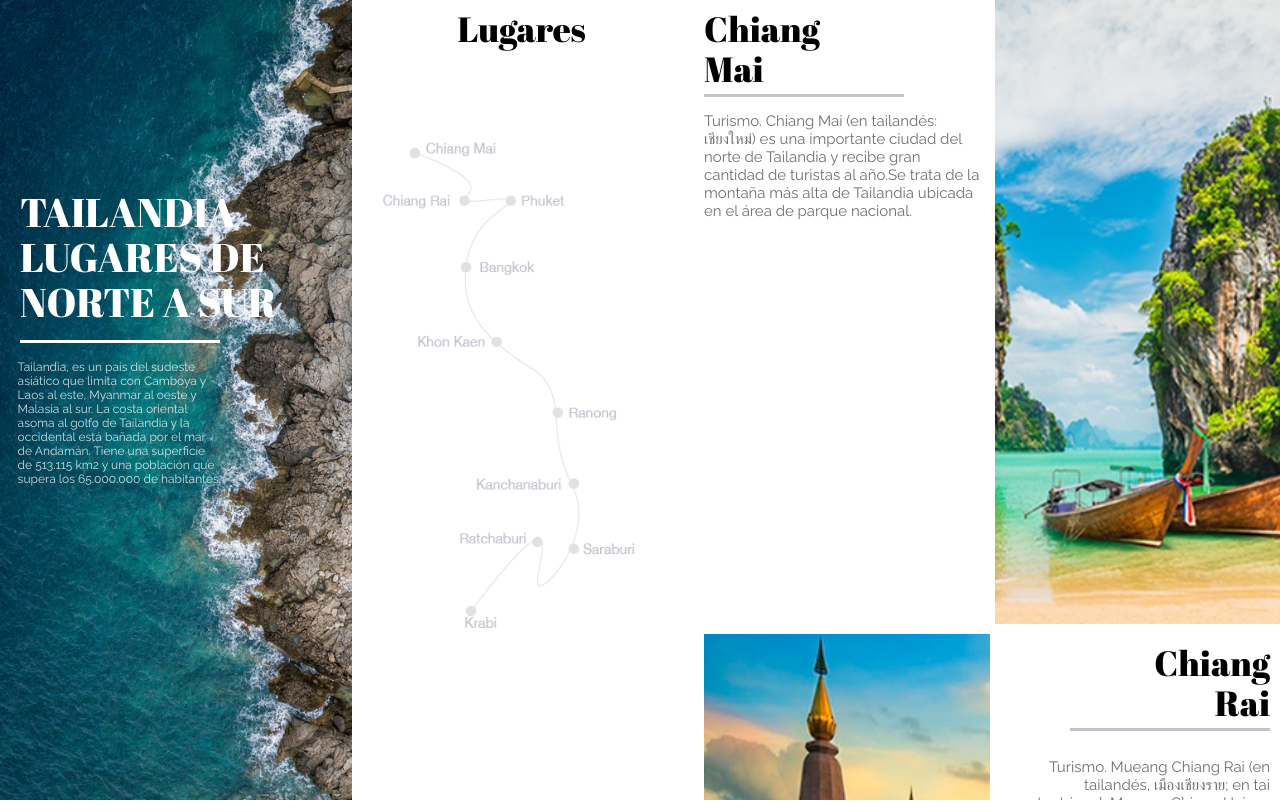
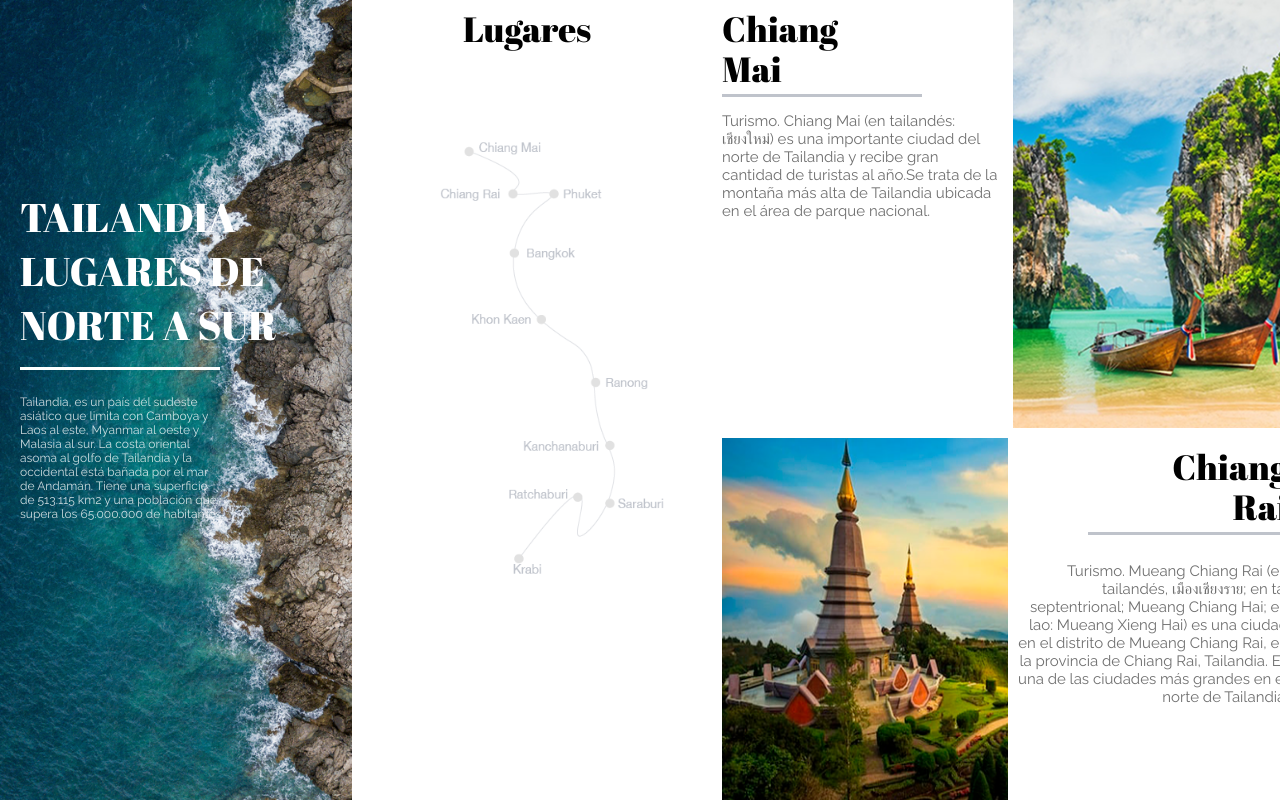
Before and after one commit to Zigaran/TailandiaProject, a plain HTML site: page index.html in a window 1280 px wide. Drawn offline with Linux system fonts and the light colour scheme.

Commit message:
Tailandia Proyect

```diff
--- a/index.html
+++ b/index.html
@@ -17,6 +17,10 @@
 
         }
 
+        .body::-webkit-scrollbar {
+            display: none;
+        }
+
         .container {
             display: grid;
             grid-auto-rows: 1fr;
@@ -27,16 +31,26 @@
         .descripciones {
             display: grid;
             overflow: auto;
-            grid-template-rows: 70% 70% 70% 70%;
-            grid-auto-columns: 1fr 1fr minmax(20%, 30%);
             height: 100vh;
             grid-row-gap: 10px;
             grid-column-gap: 5px;
         }
 
-        /* .bloque {
-            border: 3px solid black;
-        } */
+        .container {
+            -ms-overflow-style: none;
+        }
+
+        .descripciones {
+            -ms-overflow-style: none;
+        }
+
+        .container::-webkit-scrollbar {
+            display: none;
+        }
+
+        .descripciones::-webkit-scrollbar {
+            display: none;
+        }
 
         .pais {
             grid-row: 1 / span 2;
@@ -53,11 +67,13 @@
             position: relative;
             align-content: center;
             text-align: center;
+            justify-content: center;
         }
 
         .rutas img {
-            height: 90%;
+            height: 80%;
         }
+
 
         .rutas p {
             text-align: center;
@@ -88,16 +104,15 @@
             margin-left: 20px;
             position: absolute;
             color: white;
-            line-height: 45px;
         }
 
         .texto00 {
             font-size: .3em;
             font-family: 'Raleway', sans-serif;
             color: rgba(255, 255, 255, 0.8);
-            margin: 5% 0 0 5%;
+            margin: 5% 0 0 0%;
             position: absolute;
-            top: 330px;
+            top: 100%;
         }
 
         .texto1 {
@@ -115,7 +130,7 @@
 
         .img1 {
 
-            display: grid;
+            display: flex;
             position: relative;
         }
 
@@ -174,39 +189,118 @@
             color: #707070;
         }
 
-        @media all and (min-width: 320px) {
+        @media all and (max-width: 450px) {
             .container {
-                grid-template-columns: 50% 50%;
+                display: grid;
+                grid-template-columns: 100%;
+                grid-template-rows: 100%;
+
+            }
+
+            .rutas {
+                display: none;
+            }
+
+            .pais {
+                display: flex;
+                justify-content: center;
+                text-align: center;
+                position: relative;
+                width: 100%;
+            }
+
+            .rayota {
+                margin-left: 10%;
+            }
+
+            .texto00 {
+                margin-left: 10%;
+            }
+
+            .descripciones {
+                display: grid;
+                grid-template-columns: 1fr;
+                grid-template-rows: repeat(8, 1fr);
+                position: relative;
+            }
+
+            .container {
+                -ms-overflow-style: none;
+            }
+
+            .descripciones {
+                -ms-overflow-style: none;
+            }
+
+            .container::-webkit-scrollbar {
+                display: none;
+            }
+
+            .descripciones::-webkit-scrollbar {
+                display: none;
+            }
+        }
+
+        @media all and (min-width: 450px) {
+            .container {
+                grid-template-columns: minmax(280px, 50%) minmax(280px, 50%);
                 grid-template-rows: 100%;
             }
 
             .descripciones {
                 overflow: visible;
                 grid-template-rows: repeat(4, 78%);
-            }
+                grid-template-columns: 100% 100%;
             }
 
-        @media all and (max-width: 768px) {
+            .container {
+                -ms-overflow-style: none;
+            }
+
             .descripciones {
-                width: 100vw;
-                grid-template-columns: 1fr 1fr;
+                -ms-overflow-style: none;
+            }
+
+            .container::-webkit-scrollbar {
+                display: none;
+            }
+
+            .descripciones::-webkit-scrollbar {
+                display: none;
             }
         }
 
         @media all and (min-width: 768px) {
             .container {
-                grid-template-columns: 1fr 1fr 22%;
+                grid-template-columns: minmax(327px, 1fr) minmax(375px, 1fr) 30%;
             }
 
             .descripciones {
-                grid-template-rows: repeat(8, 78%);
+                grid-template-columns: 1fr;
+                grid-template-rows: repeat(8, 1fr);
                 overflow: auto;
+            }
+
+            .container {
+                -ms-overflow-style: none;
+            }
+
+            .descripciones {
+                -ms-overflow-style: none;
+            }
+
+            .container::-webkit-scrollbar {
+                display: none;
+            }
+
+            .descripciones::-webkit-scrollbar {
+                display: none;
             }
         }
 
         @media all and (min-width: 1024px) {
             .container {
-                grid-template-columns: 27.5% 27.5% 45%;
+                grid-template-columns: 27.5% minmax(370px, 27.5%) 45%;
             }
 
             .descripciones {
@@ -221,14 +315,12 @@
 
 <body>
     <div class="container">
-
         <div class="bloque pais">
             <img src="mar1.png" alt="" class="imagenes">
             <div class="texto0">
-                <p>TAILANDIA LUGARES DE NORTE A SUR</p>
+                <p>TAILANDIA<br> LUGARES DE<br> NORTE A SUR</p>
                 <div class="rayota">
 
-                </div>
                 </div>
                 <div class="texto00">
                     <p>Tailandia, es un país del sudeste <br>
@@ -243,8 +335,10 @@
                 </div>
             </div>
 
+        </div>
+
         <div class="bloque rutas">
-            <img src="Recurso 6-8.png" alt="" class="">
+            <img src="Recurso 6-8.png" alt="" class="rutaimg">
             <div class="texto1">
                 <p>Lugares</p>
             </div>
```
Lines whose indentation alone changed are shown as unchanged.
